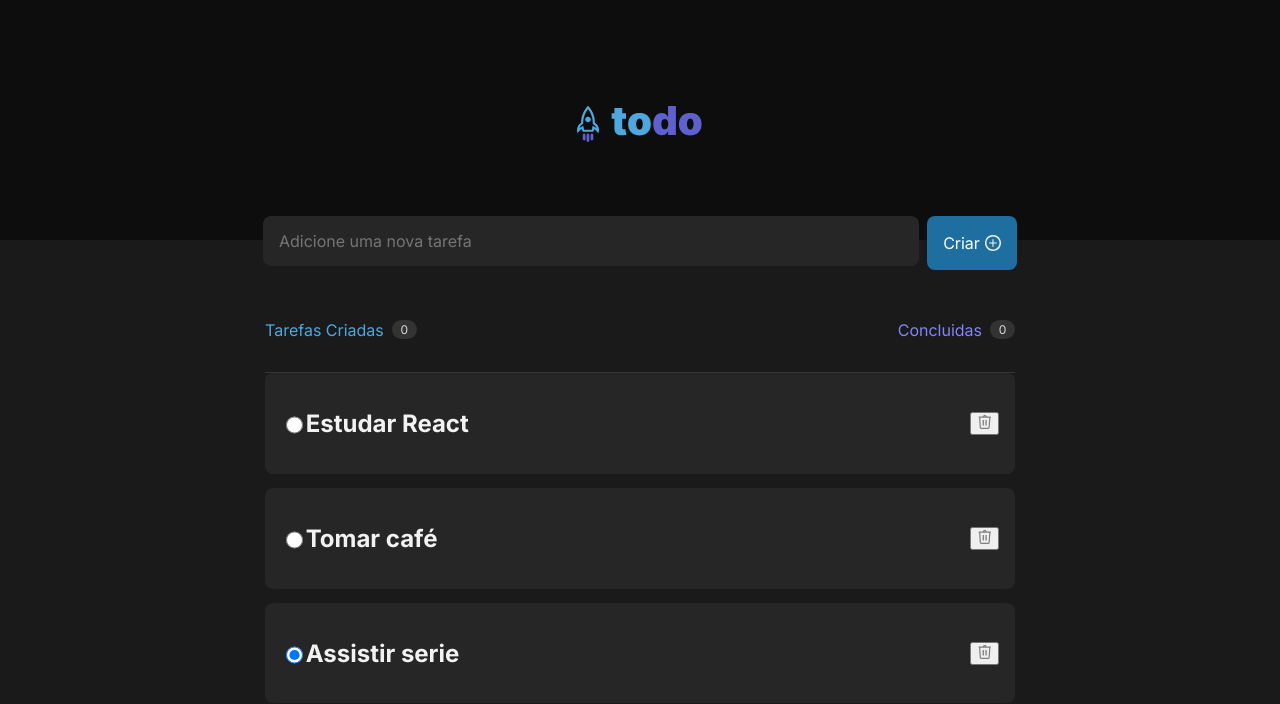
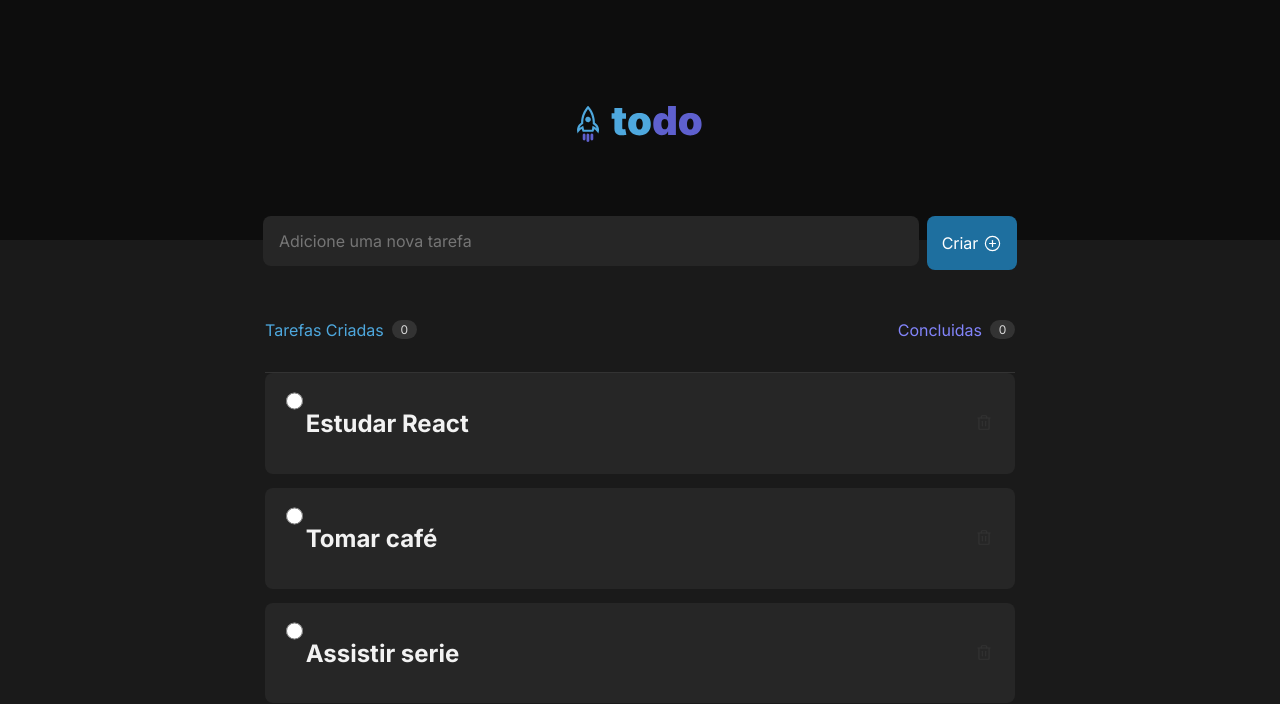
Before and after one commit to RodGondin/ToDo-List, a React (Vite) app: page / in a window 1280 px wide. Shown: the top 704 px of the page. Built offline with nearby package versions, Linux system fonts and the light colour scheme.

Commit message:
using phospor-react

```diff
--- a/package.json
+++ b/package.json
@@ -10,6 +10,7 @@
     "preview": "vite preview"
   },
   "dependencies": {
+    "phosphor-react": "^1.4.1",
     "react": "^18.2.0",
     "react-dom": "^18.2.0",
     "uuid": "^9.0.1"
--- a/src/App.module.css
+++ b/src/App.module.css
@@ -45,7 +45,7 @@
 }
 
 .inputDiv button {
-  width: 5.625rem;
+  width: 90px;
   height: 54px;
   background-color: var(--blue-dark);
   color: white;
@@ -128,7 +128,3 @@
   margin: 0;
   line-height: 140%;
 }
-
-.noTasksMessage img {
-  padding-bottom: 1rem;
-}
--- a/src/App.tsx
+++ b/src/App.tsx
@@ -1,6 +1,6 @@
 import styles from './App.module.css';
 import logo from './assets/logo.svg';
-import plusIcon from './assets/plus-icon.svg';
+import { PlusCircle, Clipboard } from "phosphor-react";
 // import clipboard from './assets/clipboard.svg';
 
 import { Tasks } from './components/Tasks.jsx';
@@ -14,7 +14,7 @@ function App() {
           <input className={styles.input} type="text" placeholder='Adicione uma nova tarefa' />
           <button>
             Criar
-            <img src={plusIcon} alt="Criar" />
+            <PlusCircle size={19} />
           </button>
         </div>
       </header>
@@ -40,15 +40,15 @@ function App() {
             </span>
 
           </section>
-          <div className={styles.line}/>
+          <div className={styles.line} />
           <section>
             {/* <div className={styles.noTasksMessage}>
-              <img src={clipboard} alt="clipboard" />
+              <Clipboard size={32} />
               <p className={`${styles.message} ${styles.bold}`}>Você ainda não tem tarefas cadastradas</p>
               <p className={styles.message}>Crie tarefas e organize seus itens a fazer</p>
             </div> */}
 
-            <Tasks/>
+            <Tasks />
 
           </section>
         </div>
--- a/src/components/Tasks.module.css
+++ b/src/components/Tasks.module.css
@@ -8,7 +8,6 @@
 .taskInsideBox {
     display: flex;
     justify-content: space-between;
-    align-items: center;
     padding: 1rem;
     color: var(--gray-100);
 }
@@ -21,3 +20,16 @@
     width: 18px;
     height: 18px;
 }
+
+.trashButton {
+    background: transparent;
+    border: 0;
+    color: var(--gray-400);
+    cursor: pointer;
+    line-height: 0;
+    border-radius: 2px;
+}
+
+.trashButton:hover {
+    color: var(--danger);
+}
--- a/src/components/Tasks.tsx
+++ b/src/components/Tasks.tsx
@@ -1,6 +1,6 @@
 import { v4 as uuidv4 } from 'uuid';
 
-import trash from '../assets/trash.svg';
+import { Trash } from "phosphor-react";
 import styles from './Tasks.module.css';
 
 interface TaskType {
@@ -28,6 +28,16 @@ export function Tasks() {
     },
   ];
 
+  function handleIsDoneTask(event: React.MouseEvent<HTMLInputElement>, taskId: string) {
+    console.log(taskId);
+    console.log(event);
+    if (event.target.checked) {
+      for (const task of tasks) {
+        task.isDone = taskId;
+      }
+    }
+  }
+
   return (
     <div>
       {tasks.map((task) => {
@@ -35,12 +45,12 @@ export function Tasks() {
           <div className={styles.taskCard} key={task.id}>
             <div className={styles.taskInsideBox}>
 
-              {task.isDone ? <input className={styles.checkbox} type='radio' checked /> : <input className={styles.checkbox} type='radio'/>}
+              <input className={styles.checkbox} type='radio' onClick={(event) => handleIsDoneTask(event, task.id)} />
 
               <h1 className={styles.taskMessage}>{task.message}</h1>
 
-              <button>
-                <img src={trash} alt="Remover" />
+              <button className={styles.trashButton}>
+                <Trash size={18} />
               </button>
             </div>
           </div>
```
Also changed, not shown: 1 other file (tests, documents, lock files or other folders).
